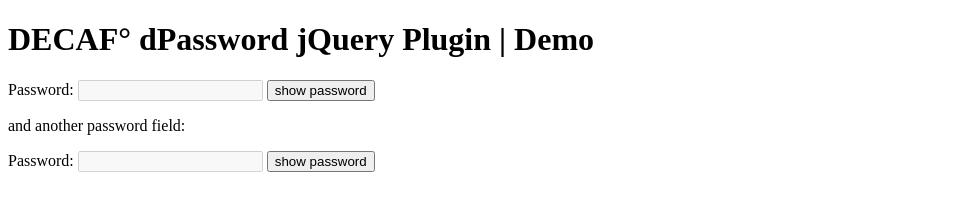
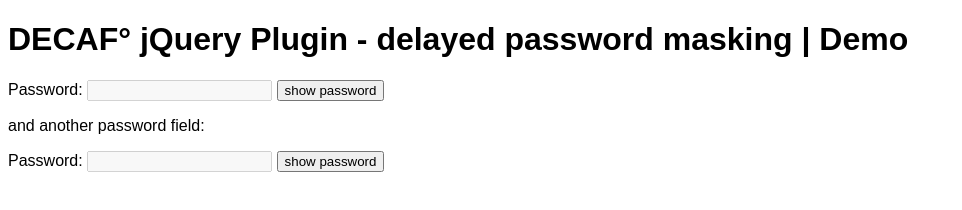
Before and after one commit to DECAF/dpassword, a plain HTML site: page index.html in a window 1280 px wide. Shown: the whole page, without its empty margins (0-962 px from the left). Drawn offline with nearby package versions, Linux system fonts and the light colour scheme.

Commit message:
interval changed

```diff
--- a/index.html
+++ b/index.html
@@ -1,11 +1,15 @@
  <!DOCTYPE html PUBLIC "-//W3C//DTD XHTML 1.0 Strict//EN" "http://www.w3.org/TR/xhtml1/DTD/xhtml1-strict.dtd">
 <html xmlns="http://www.w3.org/1999/xhtml" lang="de" xml:lang="de">
 	<head>
-		<title>dPassword jQuery Plugin Demo | by DECAF&deg;</title>
-		<link rel="stylesheet" type="text/css" media="all" href="/screen.css" />
+		<title>jQuery Plugin - delayed password masking - Demo | by DECAF&deg;</title>
+		<style type="text/css">
+			body {
+				font-family: sans-serif;
+			}
+		</style>
 	</head>
 	<body>
-		<h1>DECAF&deg; dPassword jQuery Plugin | Demo</h1>
+		<h1>DECAF&deg; jQuery Plugin - delayed password masking | Demo</h1>
 		<form action="#">
 			<label for="password">Password:</label>
 			<input type="password" name="password" id="password" value="" />
@@ -13,7 +17,7 @@
 		</form>
 		<p>and another password field:</p>
 		<form action="#">
-			<label for="password">Password:</label>
+			<label for="password2">Password:</label>
 			<input type="password" name="password2" id="password2" value="" />
 			<input type="submit" name="submit2" value="show password" id="submit2" onclick="alert('fieldname: ' + $('#password2').attr('name') + '\npassword value: '+ $('#password2').val()); return false;"/>
 		</form>
@@ -21,8 +25,8 @@
 		<script type="text/javascript" src="http://ajax.googleapis.com/ajax/libs/jquery/1.3.2/jquery.min.js"></script>
 		<script type="text/javascript" src="lib/jQuery.dPassword.js"></script>
 		<script type="text/javascript">
-			jQuery(document).ready( function() {
-				jQuery('input:password').dPassword();
+			$(document).ready( function() {
+				$('input:password').dPassword();
 			});
 		</script>
 	</body>
```
Also changed, not shown: lib/jQuery.dPassword.js.
